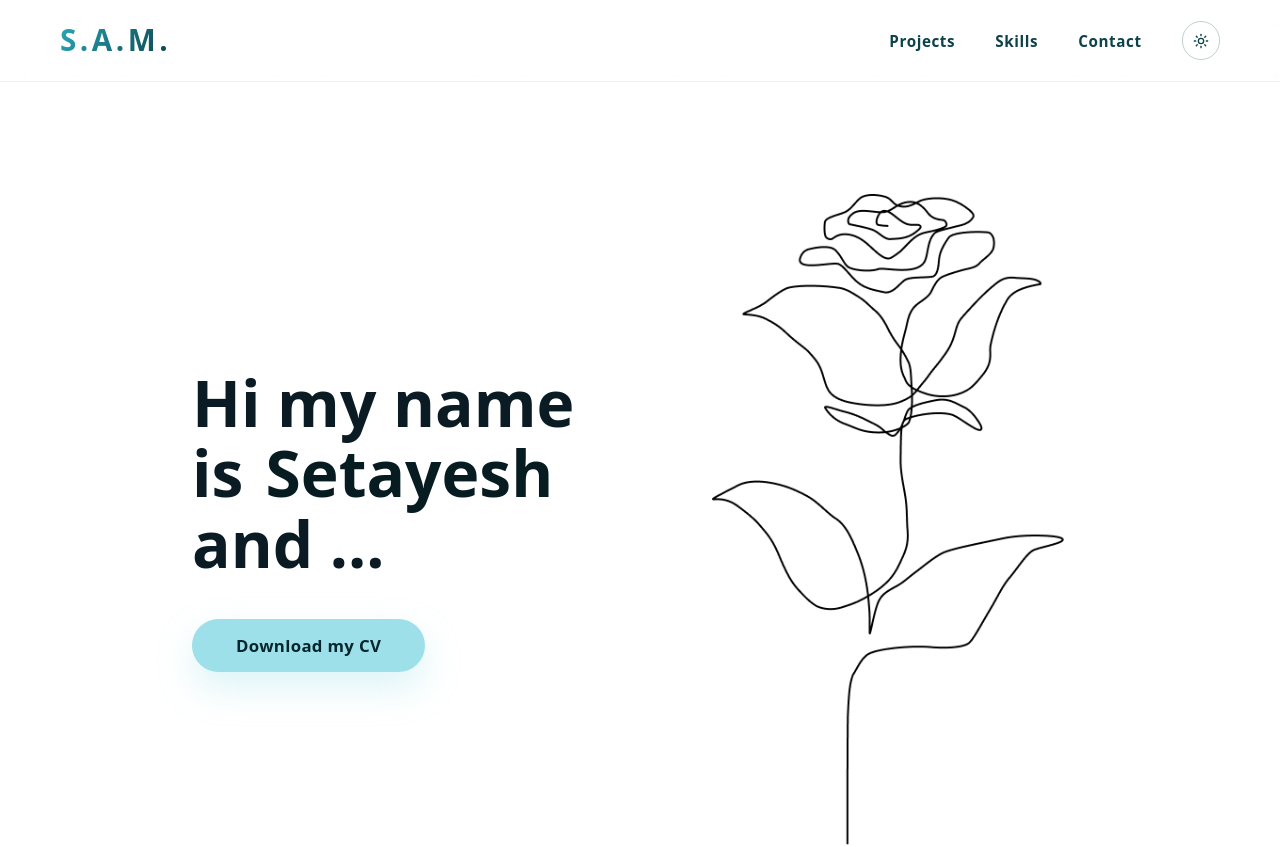
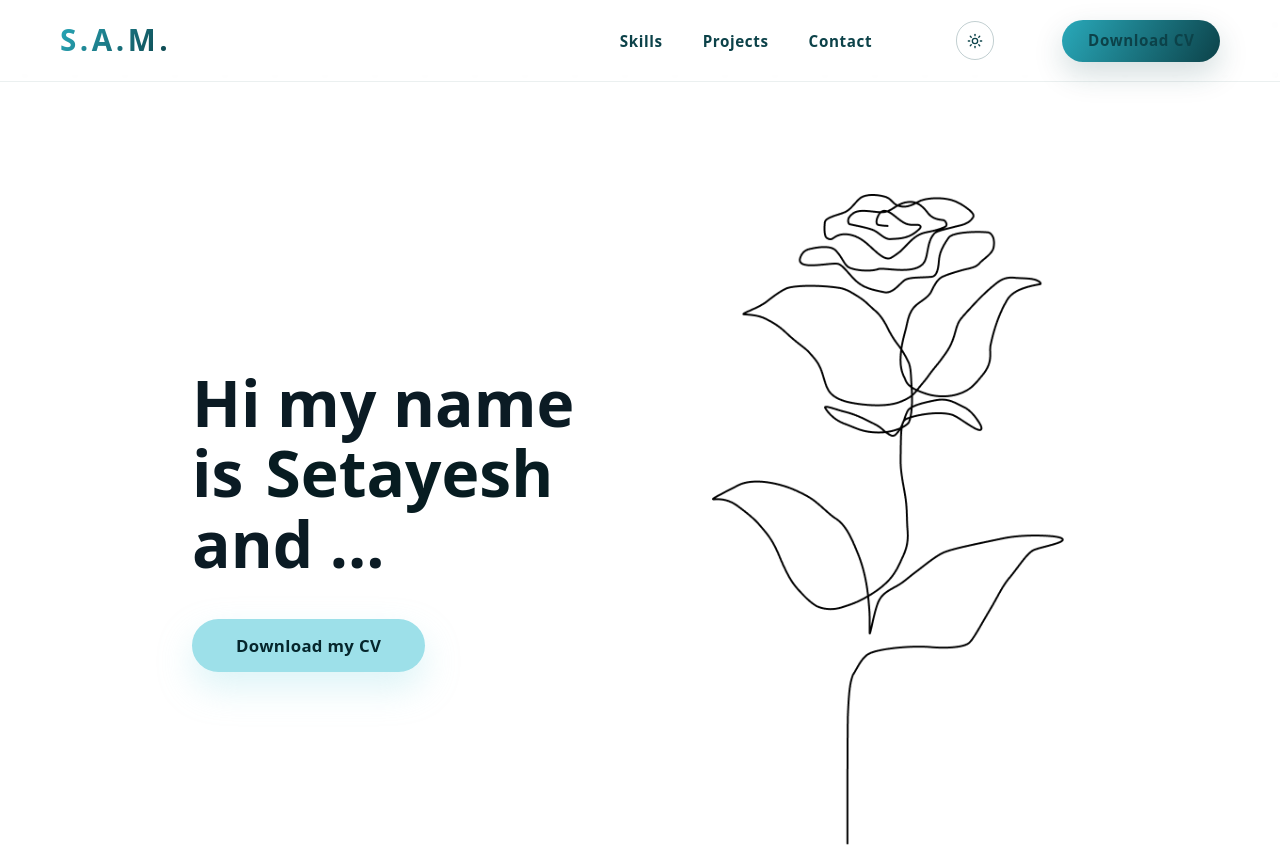
Before and after one commit to Setayesh2332/personal-portfolio-1.0, a React (Vite) app: page / in a window 1280 px wide. Shown: the top 847 px of the page. Built offline with nearby package versions, Linux system fonts and the light colour scheme; no server answers; a web font is replaced by a local one.

Commit message:
update style

```diff
--- a/src/components/Home.css
+++ b/src/components/Home.css
@@ -117,6 +117,10 @@
   color: #021214;
 }
 
+.dark-theme .hero__image img {
+  filter: brightness(0) invert(1);
+}
+
 @media (max-width: 960px) {
   .hero {
     grid-template-columns: 1fr;
--- a/src/components/Navbar.css
+++ b/src/components/Navbar.css
@@ -1,5 +1,5 @@
 /* =============================
-🧭 Navbar
+Navbar
 ============================= */
 .custom-navbar {
   position: sticky;
@@ -56,6 +56,38 @@
 .nav-links li a:hover,
 .nav-links li a:focus-visible {
   color: #29a9ba;
+}
+
+.nav-links__cta {
+  margin-left: clamp(0.75rem, 3vw, 1.75rem);
+}
+
+.nav-cv-btn {
+  display: inline-flex;
+  align-items: center;
+  justify-content: center;
+  padding: 0.6rem 1.6rem;
+  border-radius: 999px;
+  background: linear-gradient(120deg, #29a9ba, #0c4249);
+  color: #ffffff;
+  font-weight: 600;
+  letter-spacing: 0.04em;
+  text-decoration: none;
+  box-shadow: 0 12px 30px rgba(12, 66, 73, 0.18);
+  transition: transform 0.2s ease, box-shadow 0.2s ease;
+}
+
+.nav-cv-btn:hover {
+  transform: translateY(-2px);
+  box-shadow: 0 16px 40px rgba(12, 66, 73, 0.25);
+}
+
+.nav-cv-btn:focus-visible {
+  outline: none;
+  transform: translateY(-2px);
+  box-shadow:
+    0 0 0 3px rgba(41, 169, 186, 0.25),
+    0 16px 40px rgba(12, 66, 73, 0.25);
 }
 
 .nav-links__theme {
@@ -218,6 +250,20 @@ dark-theme .custom-navbar {
   color: #37c2d2;
 }
 
+.dark-theme .nav-cv-btn {
+  box-shadow: 0 12px 30px rgba(55, 194, 210, 0.24);
+}
+
+.dark-theme .nav-cv-btn:hover {
+  box-shadow: 0 16px 40px rgba(55, 194, 210, 0.3);
+}
+
+.dark-theme .nav-cv-btn:focus-visible {
+  box-shadow:
+    0 0 0 3px rgba(55, 194, 210, 0.32),
+    0 16px 40px rgba(55, 194, 210, 0.3);
+}
+
 .dark-theme .theme-btn {
   color: #e2f6f8;
   border-color: rgba(55, 194, 210, 0.4);
--- a/src/components/Navbar.tsx
+++ b/src/components/Navbar.tsx
@@ -42,13 +42,23 @@ function Navbar() {
 
         <div className="nav-right">
           <ul className="nav-links">
+            <li><a href="#skills">Skills</a></li>
             <li><a href="#projects">Projects</a></li>
-            <li><a href="#skills">Skills</a></li>
             <li><a href="#contact">Contact</a></li>
-            <li>
+            <li className="nav-links__theme">
               <button className="theme-btn" onClick={toggleTheme}>
                 {darkMode ? <Moon size={16} /> : <Sun size={16} />}
               </button>
+            </li>
+            <li className="nav-links__cta">
+              <a
+                href="/CV-Setayesh.pdf"
+                target="_blank"
+                rel="noopener noreferrer"
+                className="nav-cv-btn"
+              >
+                Download CV
+              </a>
             </li>
           </ul>
 
@@ -62,8 +72,8 @@ function Navbar() {
       {menuOpen && (
         <div className="mobile-dropdown-menu" ref={menuRef}>
           <ul className="mobile-full-links">
+            <li><a href="#skills" onClick={() => setMenuOpen(false)}>Skills</a></li>
             <li><a href="#projects" onClick={() => setMenuOpen(false)}>Projects</a></li>
-            <li><a href="#skills" onClick={() => setMenuOpen(false)}>Skills</a></li>
             <li><a href="#contact" onClick={() => setMenuOpen(false)}>Contact</a></li>
           </ul>
 
```
